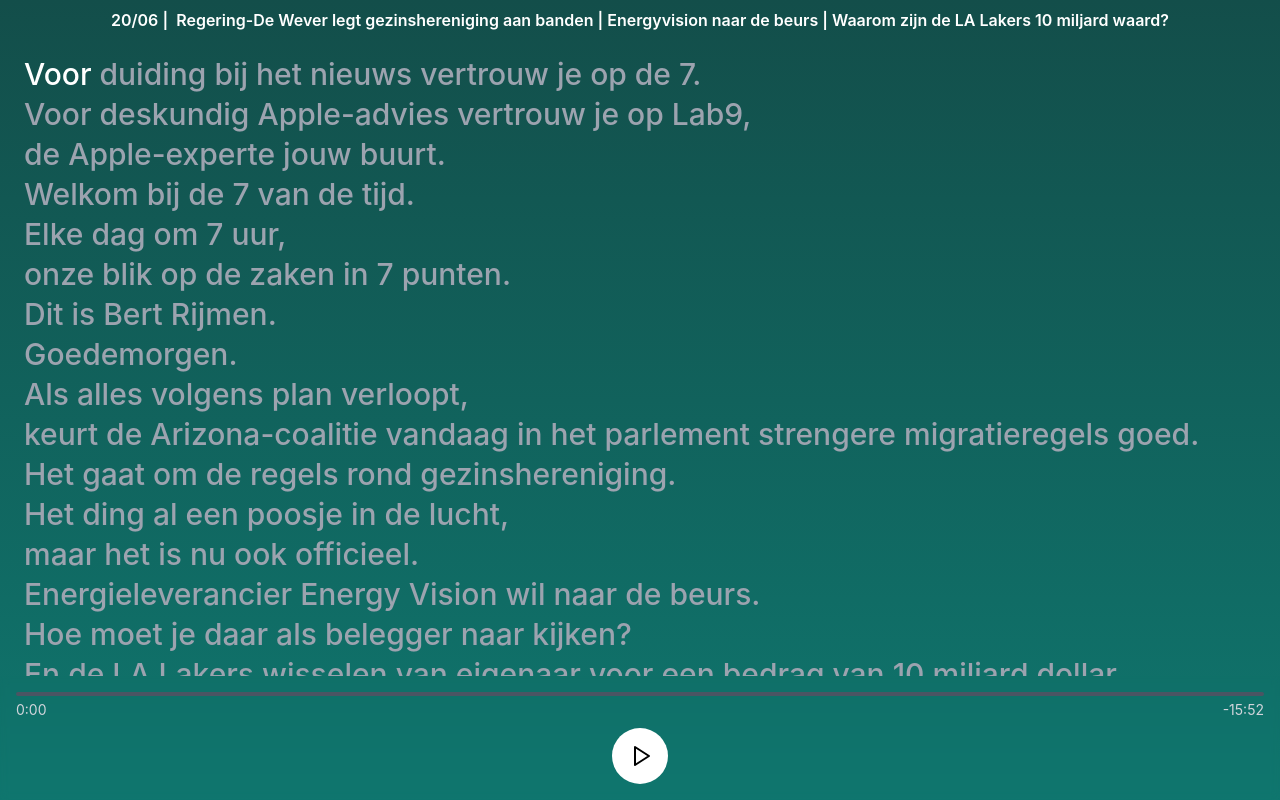
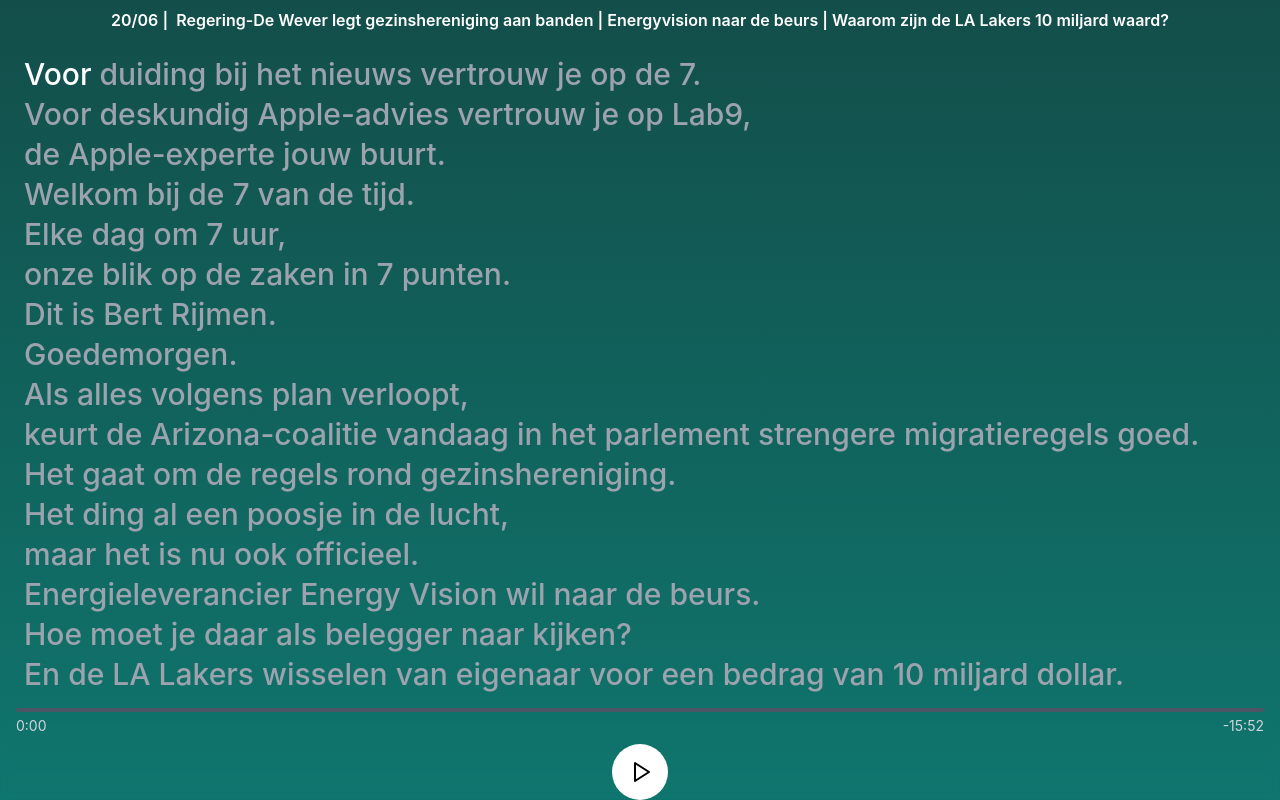
Before and after one commit to maximedb/de7, a Next.js app: page / in a window 1280 px wide. Built offline with nearby package versions, Linux system fonts and the light colour scheme.

Commit message:
update bottom bar

```diff
--- a/components/TranscriptionPlayer.tsx
+++ b/components/TranscriptionPlayer.tsx
@@ -281,7 +281,7 @@
       </div>
 
       {/* Player Controls */}
-      <div className="backdrop-blur-sm p-4">
+      <div className="backdrop-blur-sm p-4 pb-safe-bottom">
         {/* Progress Bar */}
         <div className="mb-2">
           <div className="relative h-1 bg-gray-600 rounded-full overflow-hidden">
```
